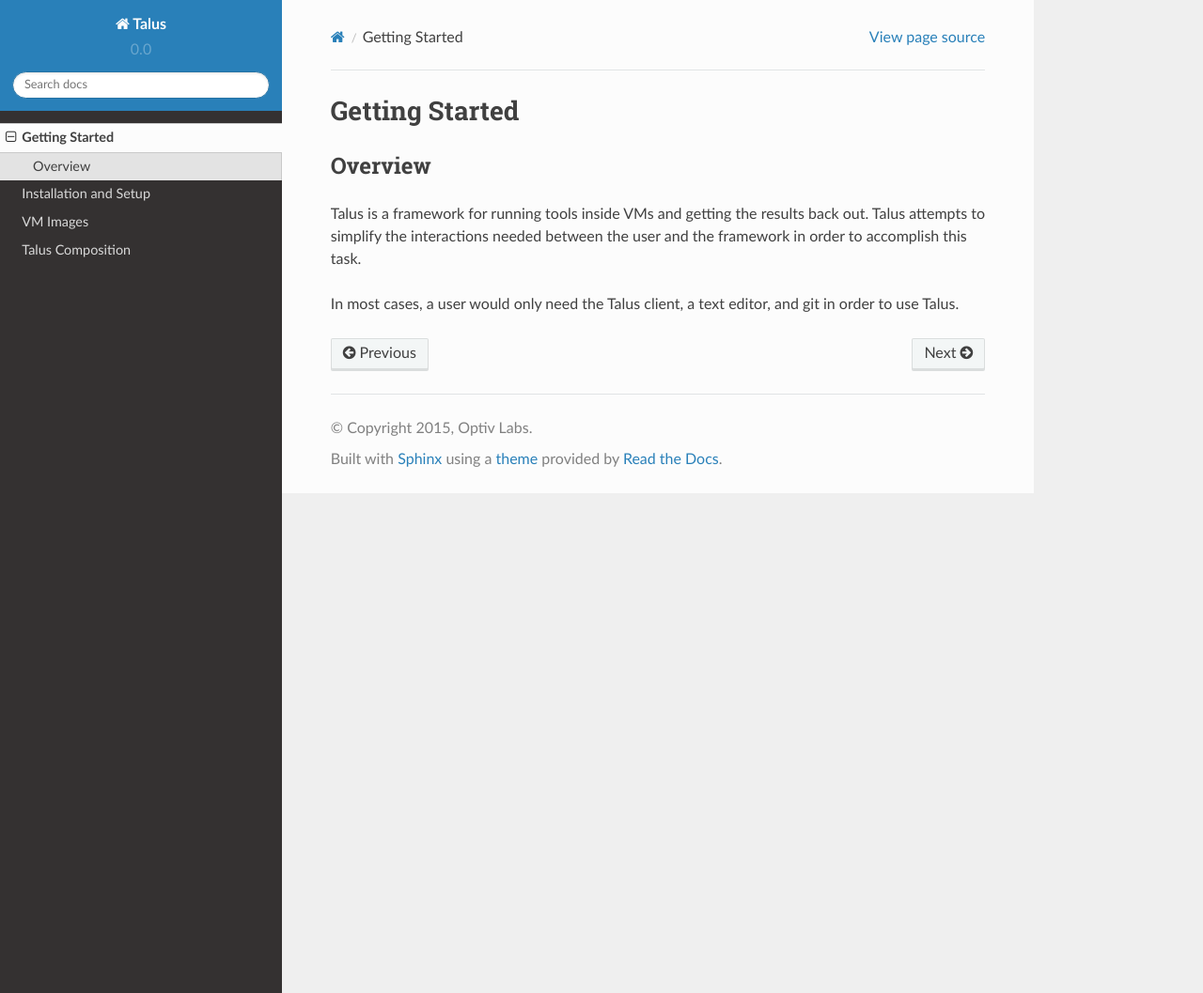
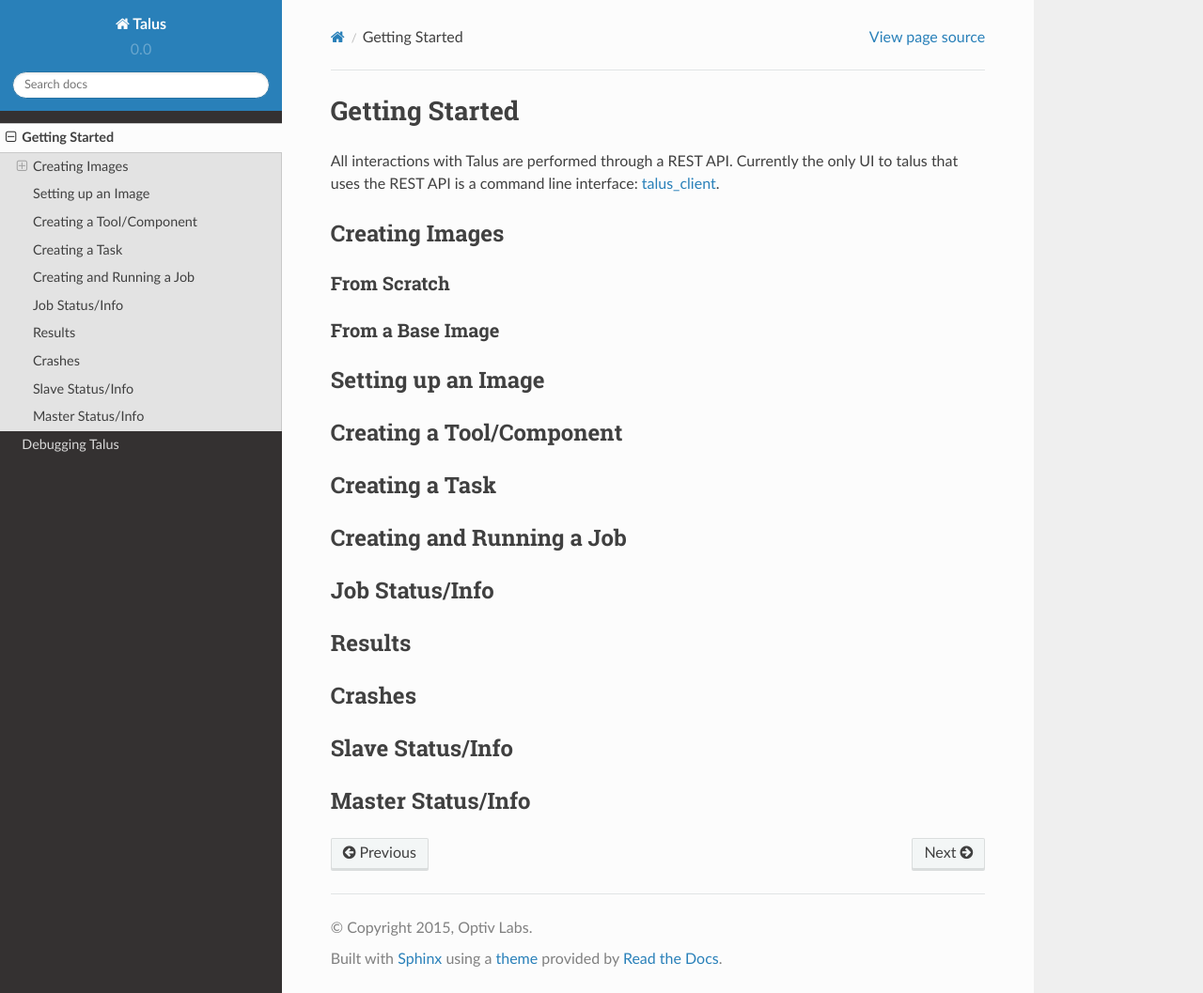
Before and after one commit to optiv/talus, a Sphinx documentation site: the page built from docs/source/getting_started.rst, in a window 1280 px wide and 1057 px high. Shown: the whole window at 94% size. Built offline with Sphinx 7.4.7 and the Read the Docs theme 2.0.0, drawn with Linux system fonts in a browser that asks for light colours; pages that are not in the unit, such as notebooks, are missing from menus.

Commit message:
some changes

```diff
--- a/docs/source/getting_started.rst
+++ b/docs/source/getting_started.rst
@@ -1,14 +1,60 @@
 .. _getting_started:
+.. _talus_client: https://github.com/optiv-labs/talus_client
+
+.. Getting Started
+..    Installing the client
+..    Creating images
+..        from scratch by import (or via iso??)
+..        from base image
+..    Setting up an image
+..    Creating a tool/component
+..    Creating a task
+..    Creating and running a job/task
+..    Job status/info
+..    Results
+..    Crashes
+..    Slave status/info
+..    Master status/info
 
 Getting Started
 ===============
 
-Overview
---------
+All interactions with Talus are performed through a REST API. Currently the
+only UI to talus that uses the REST API is a command line interface:
+talus_client_.
 
-Talus is a framework for running tools inside VMs and getting the results back
-out. Talus attempts to simplify the interactions needed between the user and the
-framework in order to accomplish this task.
+Creating Images
+---------------
 
-In most cases, a user would only need the Talus client, a text editor, and git
-in order to use Talus.
+From Scratch
+~~~~~~~~~~~~
+
+From a Base Image
+~~~~~~~~~~~~~~~~~
+
+Setting up an Image
+-------------------
+
+Creating a Tool/Component
+--------------------------
+
+Creating a Task
+---------------
+
+Creating and Running a Job
+--------------------------
+
+Job Status/Info
+---------------
+
+Results
+-------
+
+Crashes
+-------
+
+Slave Status/Info
+-----------------
+
+Master Status/Info
+------------------
```
Also changed, not shown: docs/source/debugging.rst (+16 -5 lines), docs/source/index.rst (+2 -5 lines), 1 other file.
